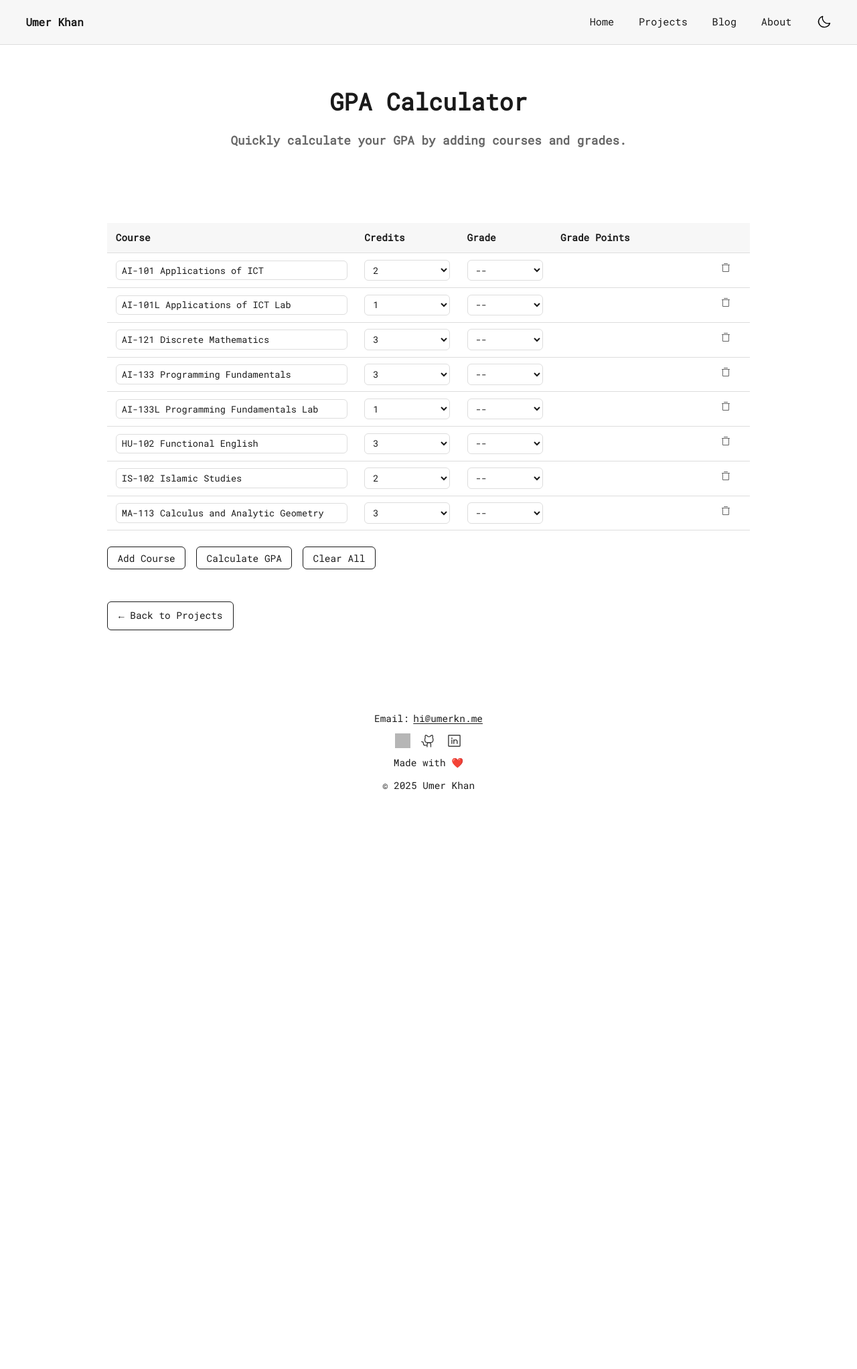
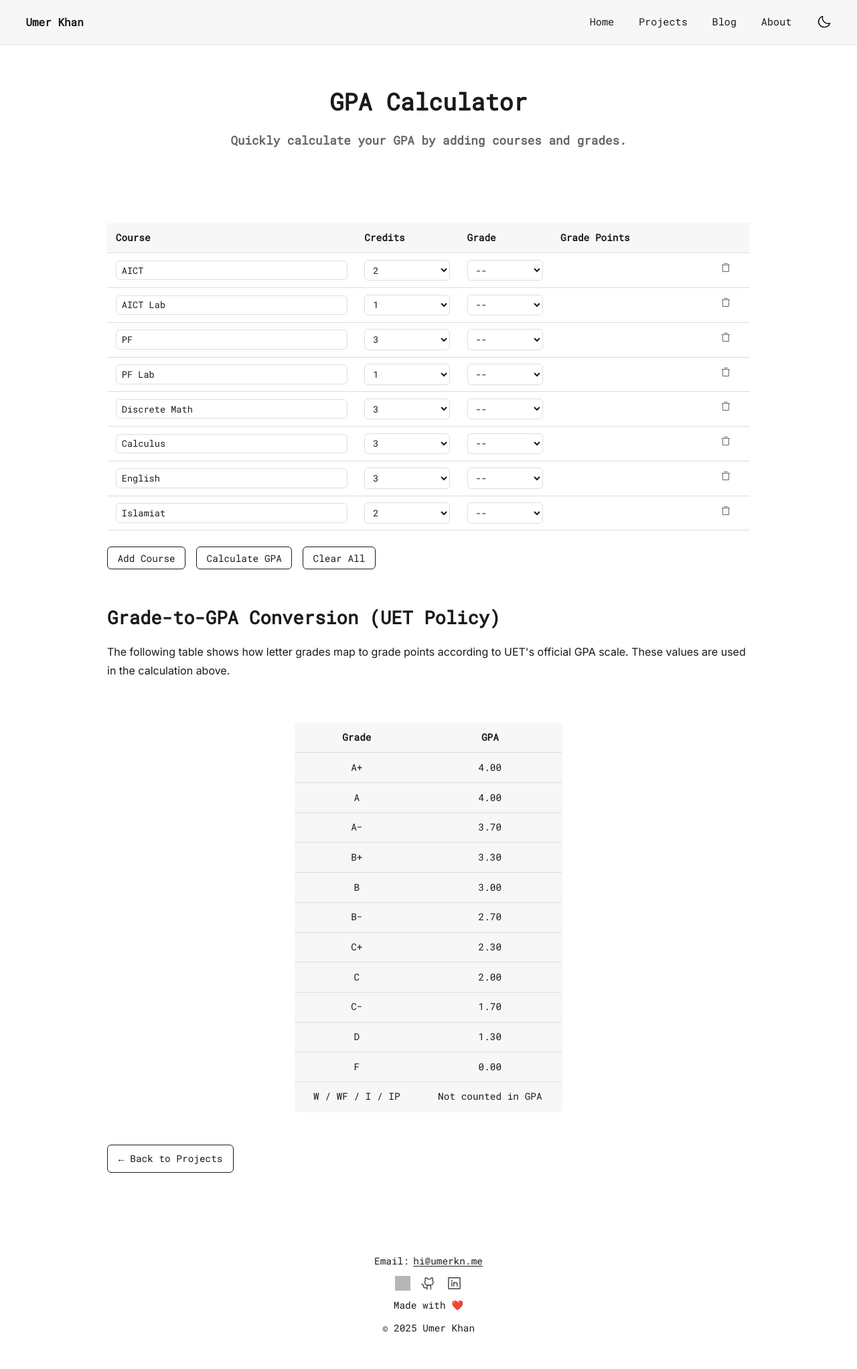
Before and after one commit to umerkn/umerkn.github.io, a Jekyll site: the page built from projects/gpa-calculator/index.html, in a window 1280 px wide. Shown: the whole page at 67% size. Built offline with Jekyll 4.4.1, drawn with Linux system fonts in a browser that asks for light colours; before the commit the page ends 1233 px from its top, so only the background shows below that; grey boxes are pictures that could not be loaded.

Commit message:
Refine GPA calculator UI and add UET grade scale table

```diff
--- a/projects/gpa-calculator/index.html
+++ b/projects/gpa-calculator/index.html
@@ -48,6 +48,36 @@ robots: noindex, nofollow
       ></div>
     </form>
 
+    <h2 style="margin-top: 3rem;">Grade-to-GPA Conversion (UET Policy)</h2>
+    <p class="muted-text">
+      The following table shows how letter grades map to grade points according to UET's official GPA scale. These values are used in the calculation above.
+    </p>
+
+    <div class="table-wrapper">
+      <table class="grade-scale">
+        <thead>
+          <tr>
+            <th>Grade</th>
+            <th>GPA</th>
+          </tr>
+        </thead>
+        <tbody>
+          <tr><td>A+</td><td>4.00</td></tr>
+          <tr><td>A</td><td>4.00</td></tr>
+          <tr><td>A−</td><td>3.70</td></tr>
+          <tr><td>B+</td><td>3.30</td></tr>
+          <tr><td>B</td><td>3.00</td></tr>
+          <tr><td>B−</td><td>2.70</td></tr>
+          <tr><td>C+</td><td>2.30</td></tr>
+          <tr><td>C</td><td>2.00</td></tr>
+          <tr><td>C−</td><td>1.70</td></tr>
+          <tr><td>D</td><td>1.30</td></tr>
+          <tr><td>F</td><td>0.00</td></tr>
+          <tr><td>W / WF / I / IP</td><td>Not counted in GPA</td></tr>
+        </tbody>
+      </table>
+    </div>
+
     <p class="back-home">
       <a href="/projects/" class="button secondary">← Back to Projects</a>
     </p>
--- a/projects/gpa-calculator/script.js
+++ b/projects/gpa-calculator/script.js
@@ -1,12 +1,12 @@
 const courseList = [
-  { name: "AI-101 Applications of ICT", credit: 2 },
-  { name: "AI-101L Applications of ICT Lab", credit: 1 },
-  { name: "AI-121 Discrete Mathematics", credit: 3 },
-  { name: "AI-133 Programming Fundamentals", credit: 3 },
-  { name: "AI-133L Programming Fundamentals Lab", credit: 1 },
-  { name: "HU-102 Functional English", credit: 3 },
-  { name: "IS-102 Islamic Studies", credit: 2 },
-  { name: "MA-113 Calculus and Analytic Geometry", credit: 3 },
+  { name: "AICT", credit: 2 },
+  { name: "AICT Lab", credit: 1 },
+  { name: "PF", credit: 3 },
+  { name: "PF Lab", credit: 1 },
+  { name: "Discrete Math", credit: 3 },
+  { name: "Calculus", credit: 3 },
+  { name: "English", credit: 3 },
+  { name: "Islamiat", credit: 2 },
 ];
 
 const gradeOptions = [
@@ -19,7 +19,7 @@ const gradeOptions = [
   { grade: "C+", gp: 2.3 },
   { grade: "C", gp: 2 },
   { grade: "C-", gp: 1.7 },
-  { grade: "D", gp: 1 },
+  { grade: "D", gp: 1.3 },
   { grade: "F", gp: 0 },
 ];
 
@@ -53,7 +53,7 @@ function createCourseRow(data = {}) {
   selectCredit.className = "credit-input";
   selectCredit.innerHTML =
     '<option value="">--</option>' +
-    [1, 1.5, 2, 2.5, 3]
+    [1, 1.5, 2, 2.5, 3, 3.5, 4]
       .map(
         (val) =>
           `<option value="${val}" ${
--- a/projects/gpa-calculator/style.css
+++ b/projects/gpa-calculator/style.css
@@ -233,3 +233,37 @@ h1 {
     font-size: 0.85rem;
   }
 }
+
+.grade-scale {
+  width: 100%;
+  max-width: 400px;
+  border-collapse: collapse;
+  margin-top: 2rem;
+  font-family: var(--font-mono);
+  font-size: 0.9rem;
+  background: var(--bg-secondary);
+  border: 1px solid var(--border);
+  border-radius: var(--radius);
+  overflow: hidden;
+}
+
+.grade-scale th,
+.grade-scale td {
+  padding: 0.6rem 0.8rem;
+  border-bottom: 1px solid var(--border);
+  text-align: center;
+}
+
+.grade-scale th {
+  background: var(--bg-secondary);
+  font-weight: 600;
+}
+
+.grade-scale tr:last-child td {
+  border-bottom: none;
+}
+
+.grade-scale {
+  margin-left: auto;
+  margin-right: auto;
+}
```
Also changed, not shown: 1 other file.
